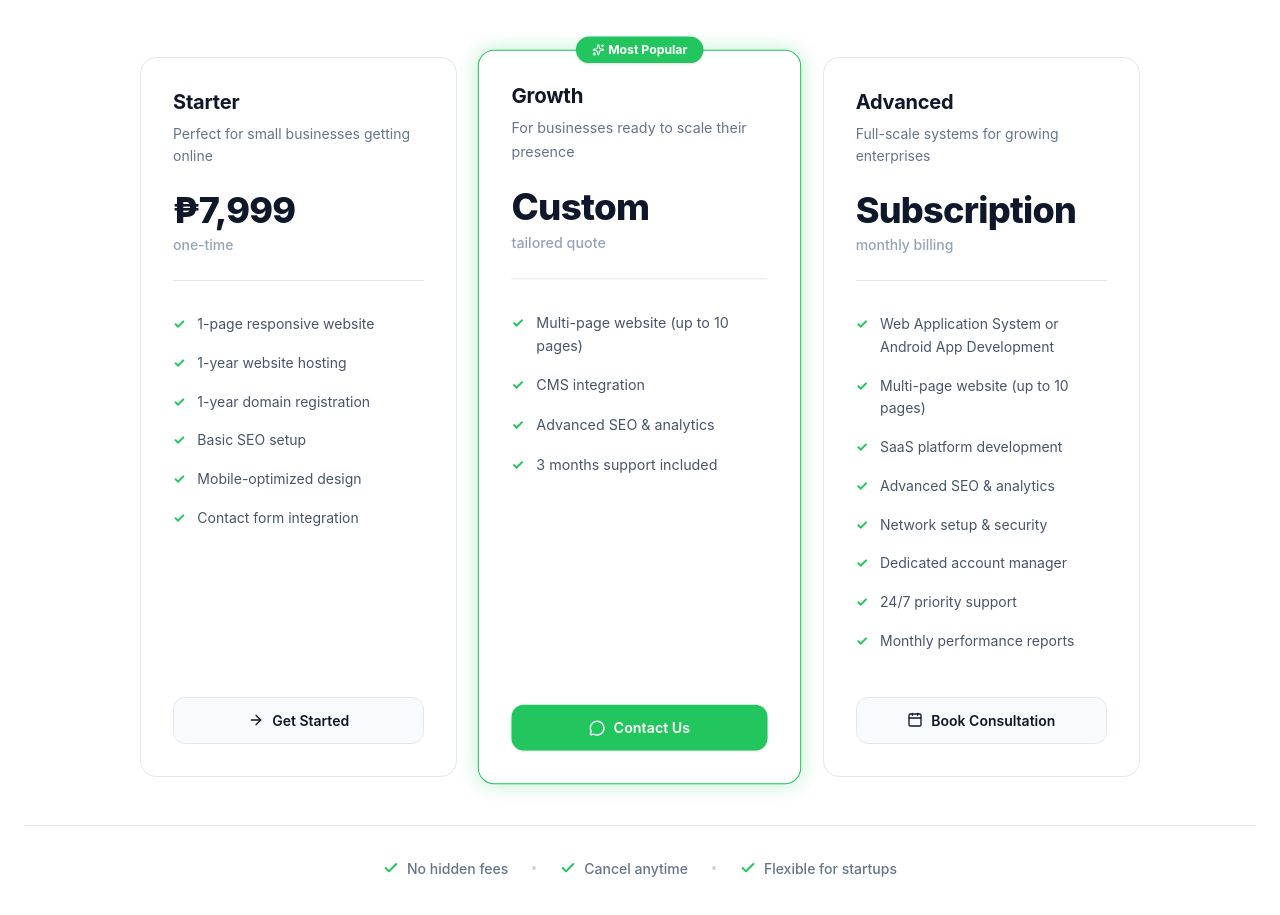
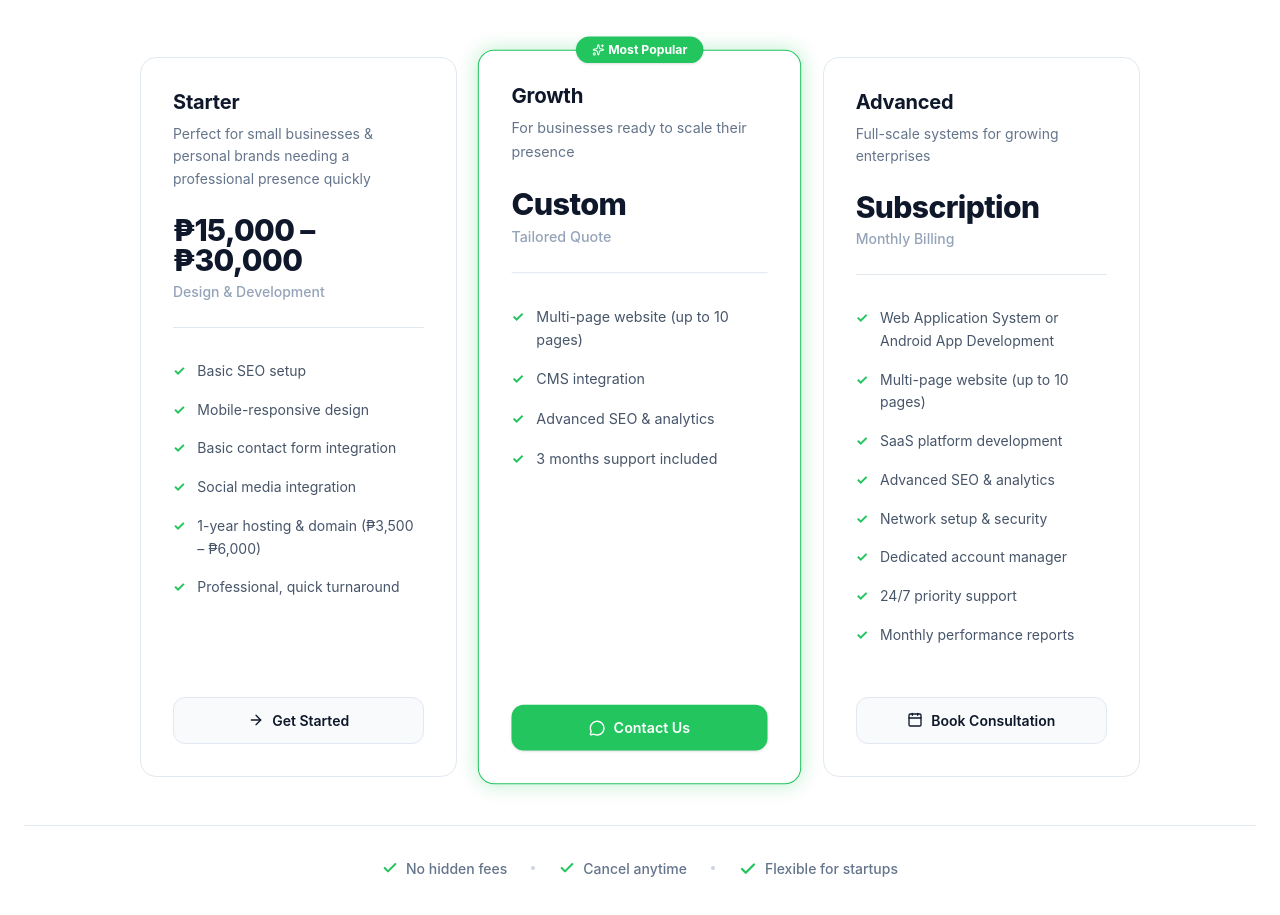
Before and after one commit to AllJacks1/aivox-landing-page, a React (Vite) app: page / in a window 1280 px wide. Shown: the part 3140-4055 px from the top of the page. Built offline with nearby package versions, Linux system fonts and the light colour scheme.

Commit message:
refactor(ui): prices

```diff
--- a/src/components/PricingSection.tsx
+++ b/src/components/PricingSection.tsx
@@ -23,16 +23,17 @@ interface PricingTier {
 const tiers: PricingTier[] = [
   {
     name: "Starter",
-    description: "Perfect for small businesses getting online",
-    price: "₱7,999",
-    priceNote: "one-time",
+    description:
+      "Perfect for small businesses & personal brands needing a professional presence quickly",
+    price: "₱15,000 – ₱30,000",
+    priceNote: "Design & Development",
     features: [
-      "1-page responsive website",
-      "1-year website hosting",
-      "1-year domain registration",
       "Basic SEO setup",
-      "Mobile-optimized design",
-      "Contact form integration",
+      "Mobile-responsive design",
+      "Basic contact form integration",
+      "Social media integration",
+      "1-year hosting & domain (₱3,500 – ₱6,000)",
+      "Professional, quick turnaround",
     ],
     cta: "Get Started",
     ctaIcon: ArrowRight,
@@ -42,7 +43,7 @@ const tiers: PricingTier[] = [
     name: "Growth",
     description: "For businesses ready to scale their presence",
     price: "Custom",
-    priceNote: "tailored quote",
+    priceNote: "Tailored Quote",
     features: [
       "Multi-page website (up to 10 pages)",
       "CMS integration",
@@ -58,7 +59,7 @@ const tiers: PricingTier[] = [
     name: "Advanced",
     description: "Full-scale systems for growing enterprises",
     price: "Subscription",
-    priceNote: "monthly billing",
+    priceNote: "Monthly Billing",
     features: [
       "Web Application System or Android App Development",
       "Multi-page website (up to 10 pages)",
@@ -116,7 +117,6 @@ const PricingSection: React.FC = () => {
               <ul className="pricing-features">
                 {tier.features.map((feature) => (
                   <li key={feature}>
-                    {/* <Check className="pricing-check" strokeWidth={2.5} /> */}
                     <span>{feature}</span>
                   </li>
                 ))}
@@ -145,7 +145,7 @@ const PricingSection: React.FC = () => {
           </div>
           <div className="pricing-trust-divider" />
           <div className="pricing-trust-item">
-            <Check className="pricing-trust-check" strokeWidth={3} />
+            <Check className="pricing-check" strokeWidth={3} />
             <span>Flexible for startups</span>
           </div>
         </div>
--- a/src/styles/PricingSection.css
+++ b/src/styles/PricingSection.css
@@ -134,7 +134,7 @@
 }
 
 .pricing-price {
-  font-size: var(--text-4xl);
+  font-size: var(--text-3xl); /* Slightly reduced for range display */
   font-weight: 800;
   color: var(--text-primary);
   letter-spacing: -0.02em;
```
